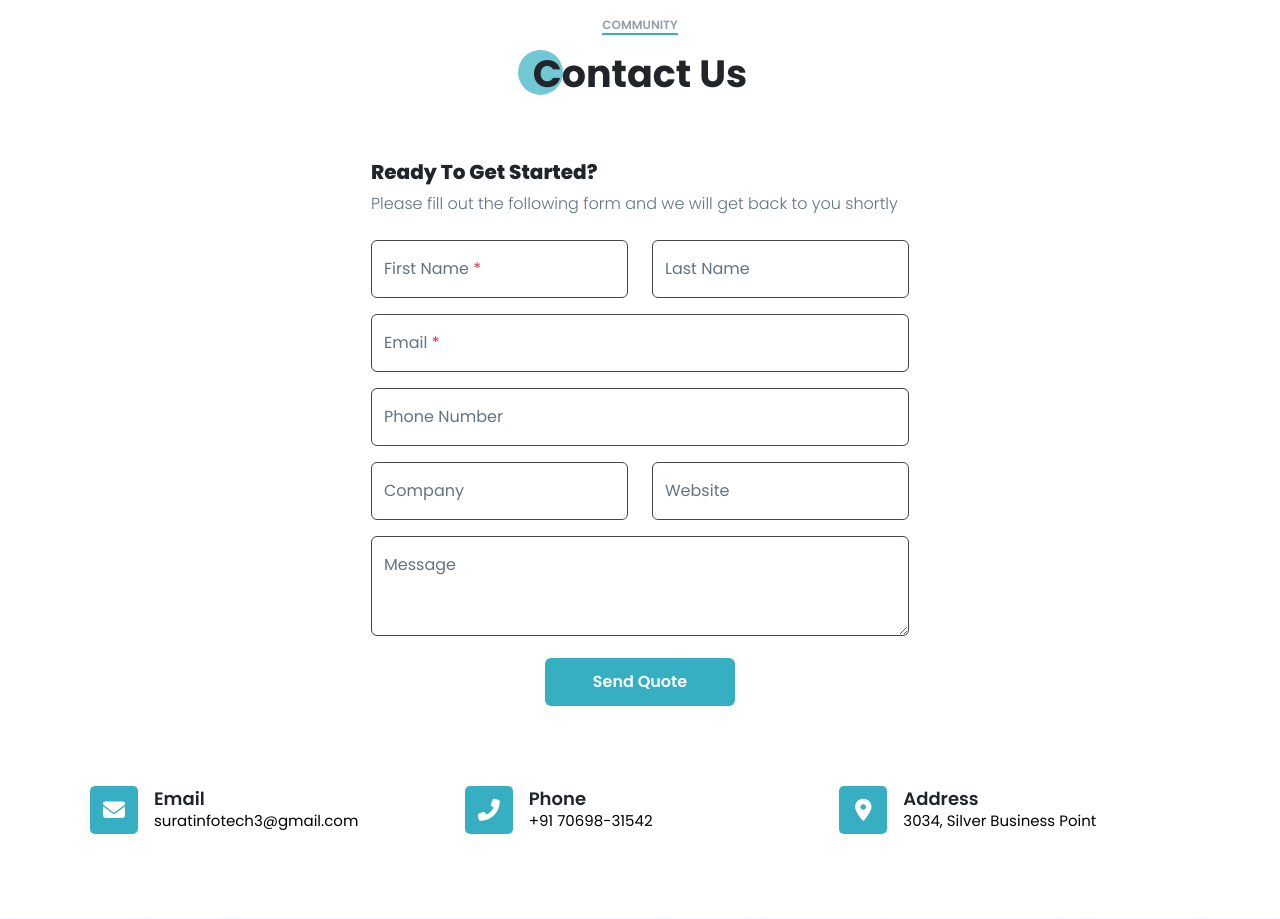
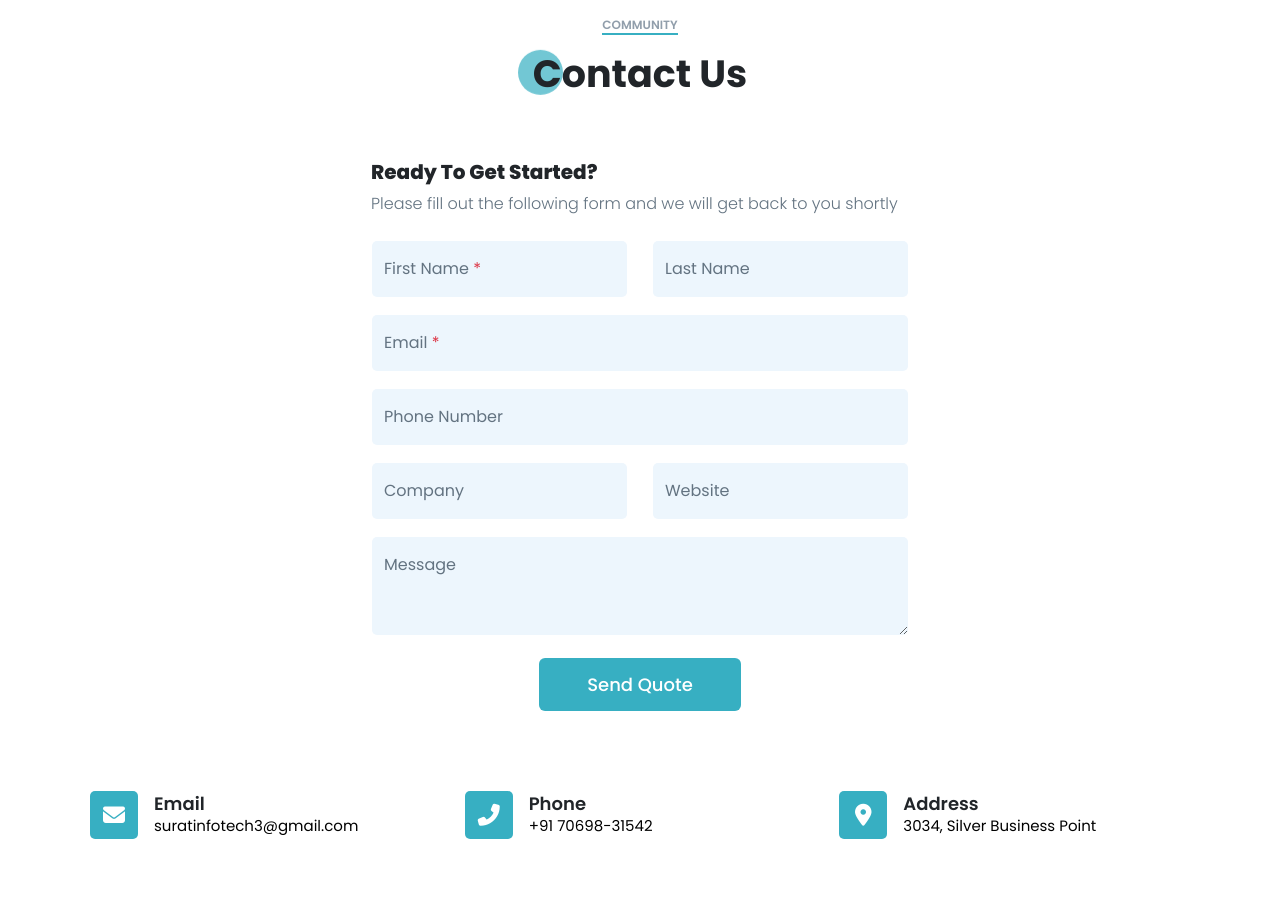
Before and after one commit to yashborda7048/figma-to-html, a PHP site: page /case-studies/index.html in a window 1280 px wide. Shown: the part 2416-3335 px from the top of the page. Run offline with PHP 8.4, Linux system fonts and the light colour scheme.

Commit message:
update contact page

```diff
--- a/assets/sass/pages/_contact.scss
+++ b/assets/sass/pages/_contact.scss
@@ -17,16 +17,16 @@
 
     textarea,
     input {
-      background-color: #fff !important;
+      background-color: #edf6fd !important;
       box-shadow: none !important;
       font-size: 15px;
       padding: 15px;
       margin-bottom: 6px;
-      border: 1.5px solid #444;
+      border: 1.5px solid transparent;
     }
 
     textarea {
-      height: 150px;
+      height: 120px;
     }
 
     textarea:focus,
@@ -47,10 +47,11 @@
     }
 
     button {
-      padding: 12px 20px;
+      padding: 13px 20px;
       background-color: #37afc2;
       border: none;
-      font-weight: 600;
+      font-weight: 500;
+      font-size: 18px;
 
       &:hover {
         background-color: #37afc2;
--- a/assets/sass/style.css
+++ b/assets/sass/style.css
@@ -810,15 +810,15 @@ p {
 }
 .contact form textarea,
 .contact form input {
-  background-color: #fff !important;
+  background-color: #edf6fd !important;
   box-shadow: none !important;
   font-size: 15px;
   padding: 15px;
   margin-bottom: 6px;
-  border: 1.5px solid #444;
+  border: 1.5px solid transparent;
 }
 .contact form textarea {
-  height: 150px;
+  height: 120px;
 }
 .contact form textarea:focus,
 .contact form input:focus {
@@ -835,10 +835,11 @@ p {
   font-weight: 300;
 }
 .contact form button {
-  padding: 12px 20px;
+  padding: 13px 20px;
   background-color: #37afc2;
   border: none;
-  font-weight: 600;
+  font-weight: 500;
+  font-size: 18px;
 }
 .contact form button:hover {
   background-color: #37afc2;
```
Also changed, not shown: 1 other file.
